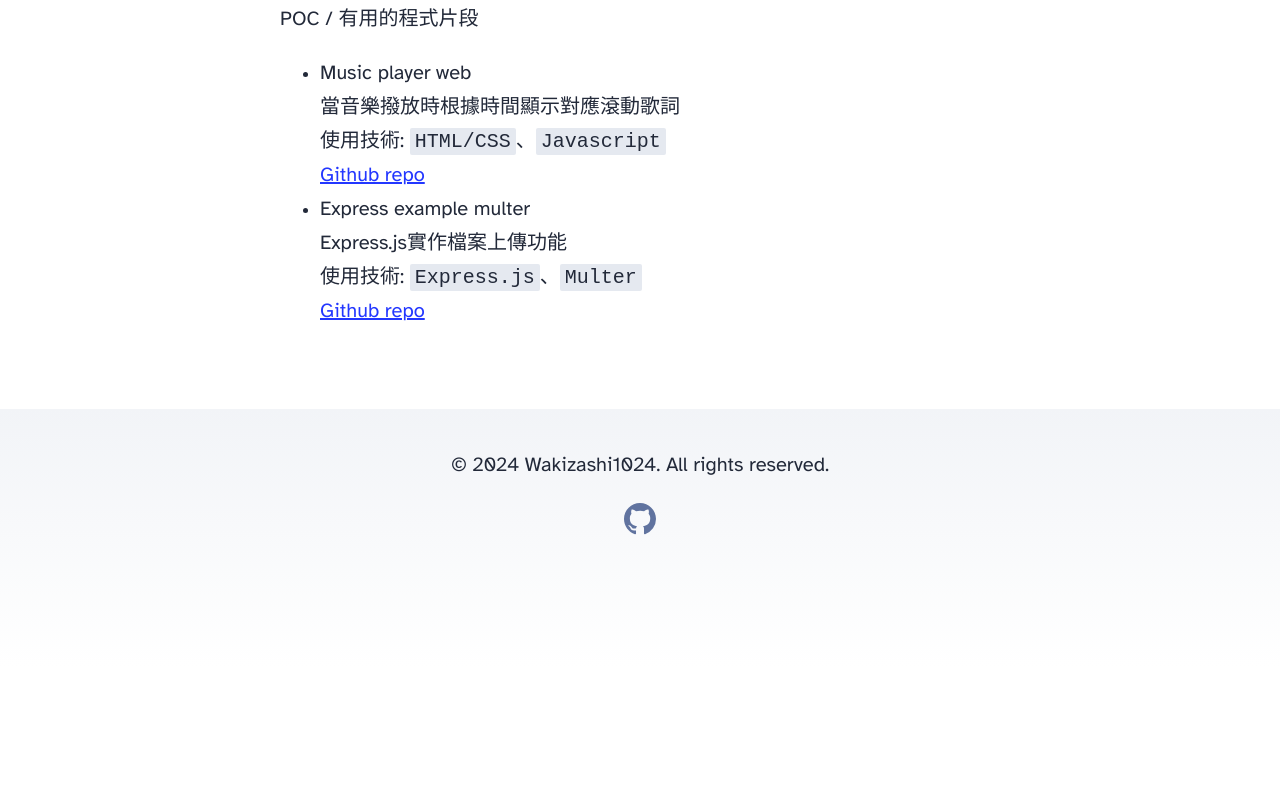
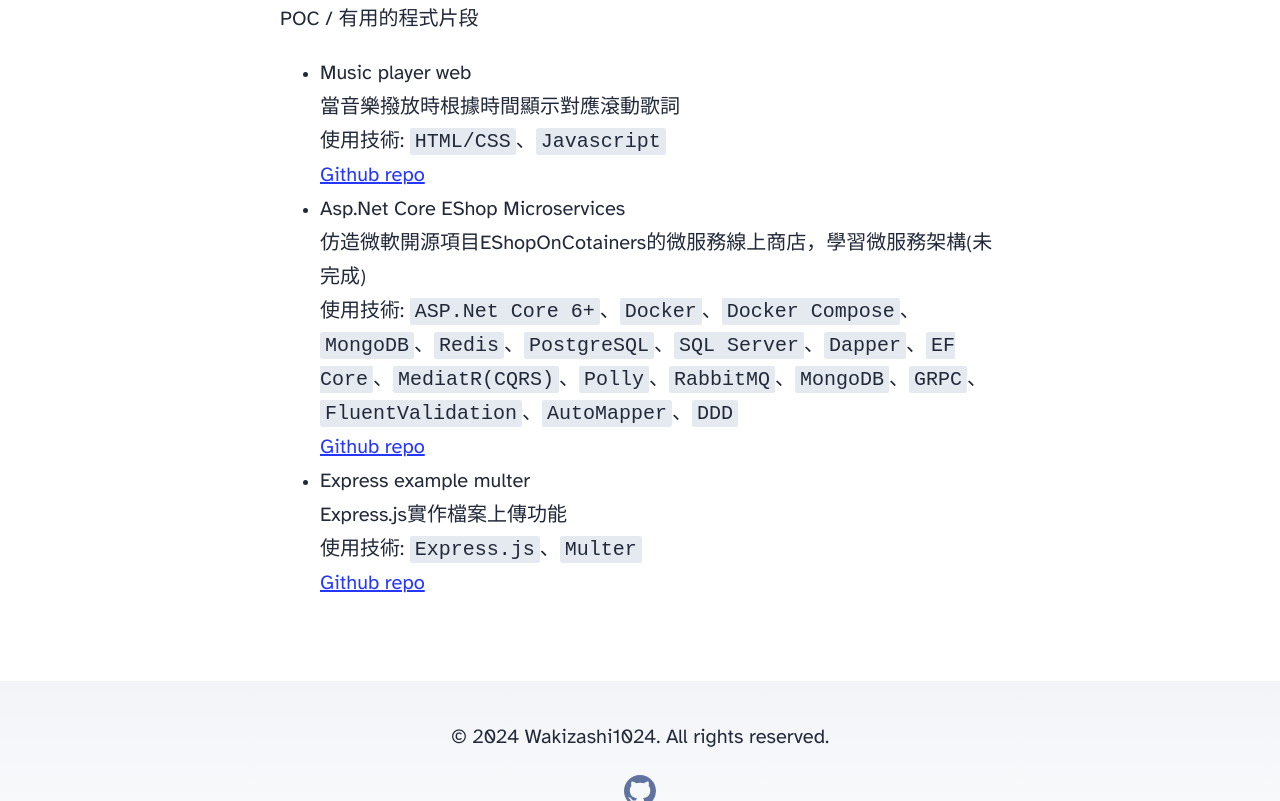
Before and after one commit to wakizashi1024/wakizashi1024.github.io, an Astro site: page /projects in a window 1280 px wide. Shown: the part 705-1506 px from the top of the page. Before the commit the page ends 1372 px from the top, so only its background shows below. Built offline with nearby package versions, Linux system fonts and the light colour scheme; Astro itself is replaced by a stand-in of ours.

Commit message:
Modify Projects page

```diff
--- a/src/layouts/BlogPost.astro
+++ b/src/layouts/BlogPost.astro
@@ -15,6 +15,7 @@ const { title, description, pubDate, updatedDate, heroImage, tags = [] } = Astro
 			max-width: 100%;
 			margin: 0;
 		}
+
 		.hero-image {
 			width: 100%;
 		}
@@ -31,7 +32,6 @@ const { title, description, pubDate, updatedDate, heroImage, tags = [] } = Astro
 			max-width: calc(100% - 2em);
 			margin: auto;
 			padding: 1em;
-			/* color: rgb(var(--gray-dark)); */
 			color: var(--font-color);
 		}
 
--- a/src/pages/projects/index.astro
+++ b/src/pages/projects/index.astro
@@ -43,7 +43,15 @@ import BaseLayout from "../../layouts/BaseLayout.astro";
                 </div>
             </li>
             <li>
-                <div class="title">Express example multer </div>
+                <div class="title">Asp.Net Core EShop Microservices</div>
+                <div class="description">仿造微軟開源項目EShopOnCotainers的微服務線上商店，學習微服務架構(未完成)</div>
+                <div class="skills">使用技術: <code>ASP.Net Core 6+</code>、<code>Docker</code>、<code>Docker Compose</code>、<code>MongoDB</code>、<code>Redis</code>、<code>PostgreSQL</code>、<code>SQL Server</code>、<code>Dapper</code>、<code>EF Core</code>、<code>MediatR(CQRS)</code>、<code>Polly</code>、<code>RabbitMQ</code>、<code>MongoDB</code>、<code>GRPC</code>、<code>FluentValidation</code>、<code>AutoMapper</code>、<code>DDD</code></div>
+                <div class="actions">
+                    <a href="https://github.com/wakizashi1024/AspNetCoreEShopMicroservices">Github repo</a>
+                </div>
+            </li>
+            <li>
+                <div class="title">Express example multer</div>
                 <div class="description">Express.js實作檔案上傳功能</div>
                 <div class="skills">使用技術: <code>Express.js</code>、<code>Multer</code></div>
                 <div class="actions">
```
